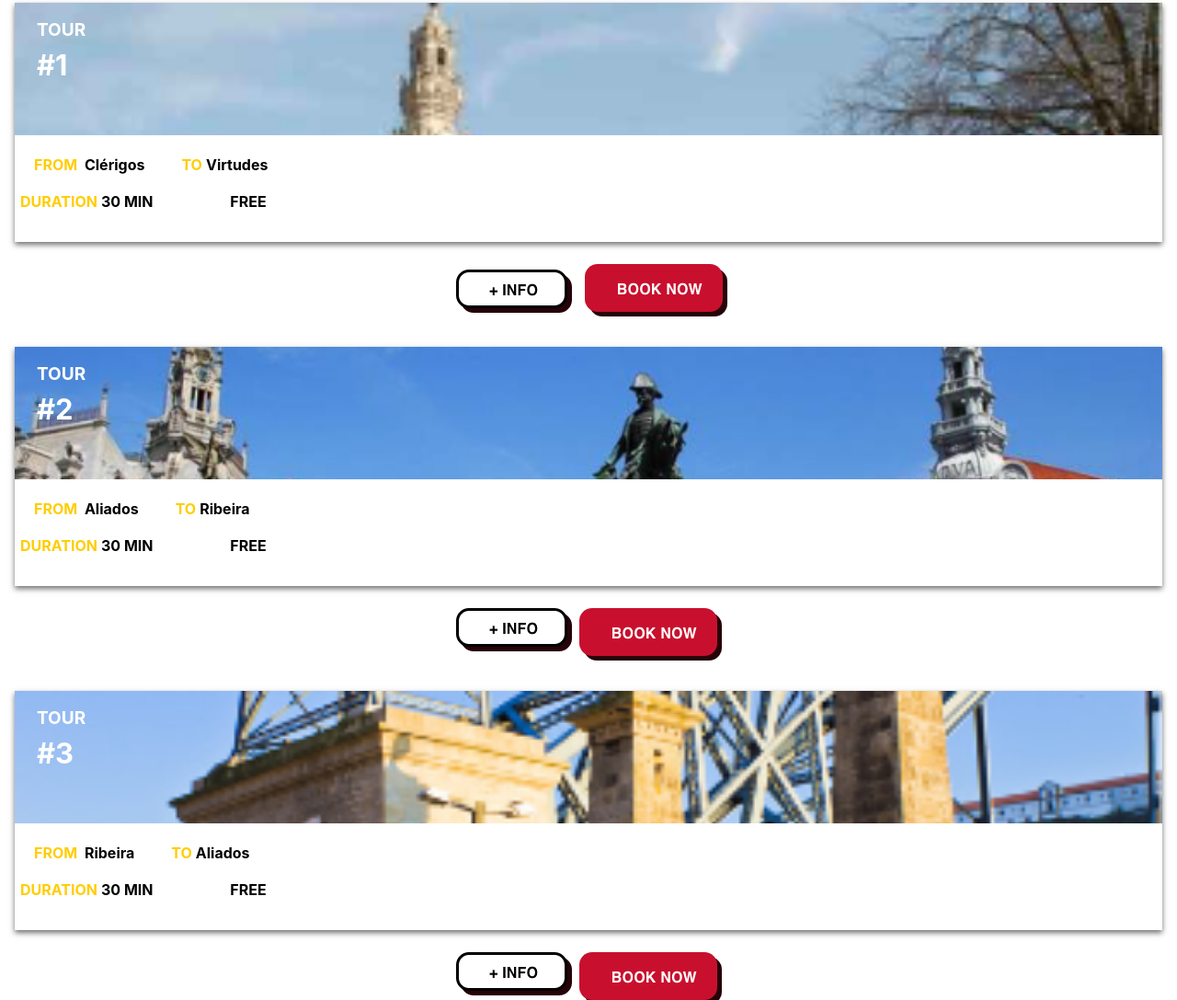
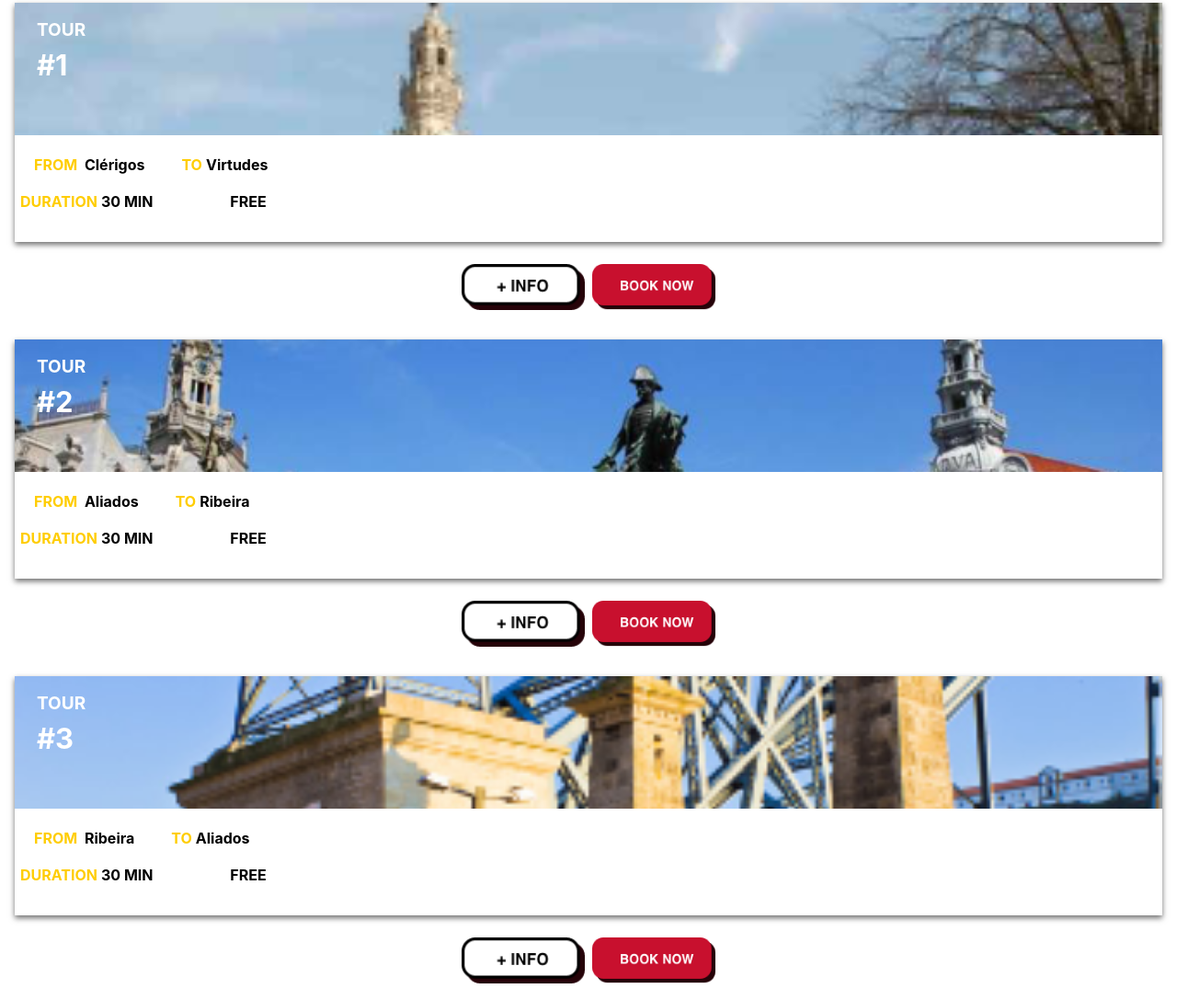
Before and after one commit to paisana15/360beirao, a website: page index.html in a window 1280 px wide. Shown: the part 2781-3868 px from the top of the page at 92% size. Drawn offline with nearby package versions, Linux system fonts and the light colour scheme.

Commit message:
fix: button dimensions

```diff
--- a/index.html
+++ b/index.html
@@ -40,7 +40,7 @@
         </div>
         <div class="button-book mt-1 mb-3">
             <a href="./pages/book-now.html">
-                <img alt="book" src="./assets/book.png">
+                <img alt="book" src="./assets/book.png" height="50px">
             </a>
         </div>
         <div class="arrow-click">
@@ -131,12 +131,12 @@
 
             </div>
             <div class="wrapper-button d-flex mb-3 mt-4" onclick="showDiv1()">
-                <button id="but1" class="button-info mr-2">
-                    <img alt="info" src="./assets/info.png">
-                </button>
+                <div id="but1" class="button-info mr-2">
+                    <img alt="info" src="./assets/info.png" height="50px">
+                </div>
                 <div class="button-book">
                     <a href="./pages/booking-schedule.html">
-                        <img alt="book" src="./assets/book.png">
+                        <img alt="book" src="./assets/book.png" height="50px">
                     </a>
                 </div>
             </div>
@@ -166,11 +166,11 @@
         </div>
         <div class="wrapper-button d-flex mb-3 mt-4" onclick="showDiv2()">
             <div id="but2" class="button-info mr-2">
-                <img alt="info" src="./assets/info.png">
+                <img alt="info" src="./assets/info.png" height="50px">
             </div>
             <div class="button-book">
                 <a href="./pages/booking-schedule.html">
-                    <img alt="book" src="./assets/book.png">
+                    <img alt="book" src="./assets/book.png" height="50px">
                 </a>
             </div>
         </div>
@@ -197,11 +197,11 @@
             </div>
             <div class="wrapper-button d-flex mb-3 mt-4">
                 <div class="button-info mr-2">
-                        <img id="route" alt="info" src="./assets/info.png">
+                        <img id="route" alt="info" src="./assets/info.png" height="50px">
                 </div>
                 <div class="button-book">
                     <a href="./pages/booking-schedule.html">
-                        <img alt="book" src="./assets/book.png">
+                        <img alt="book" src="./assets/book.png" height="50px">
                     </a>
                 </div>
             </div>
```
